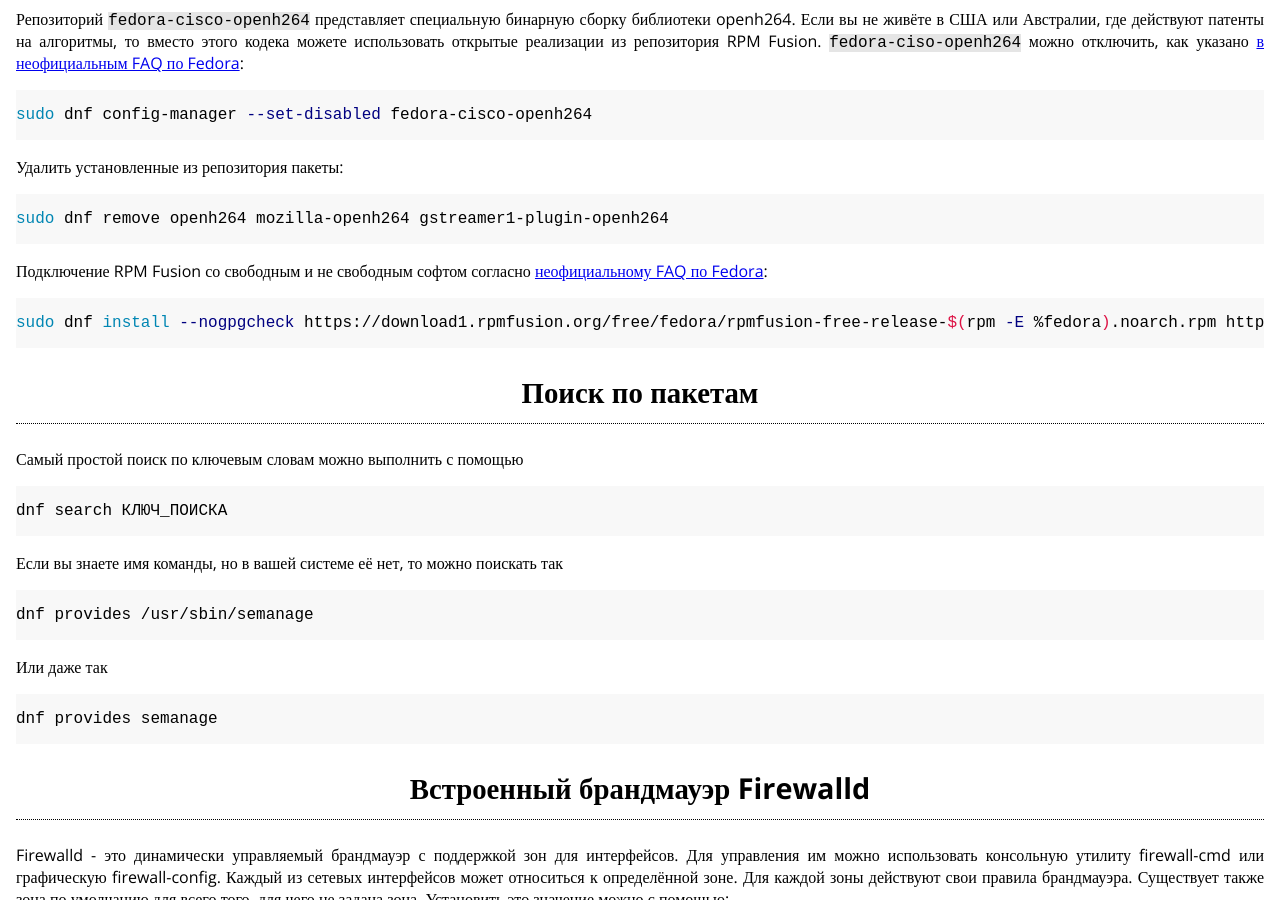
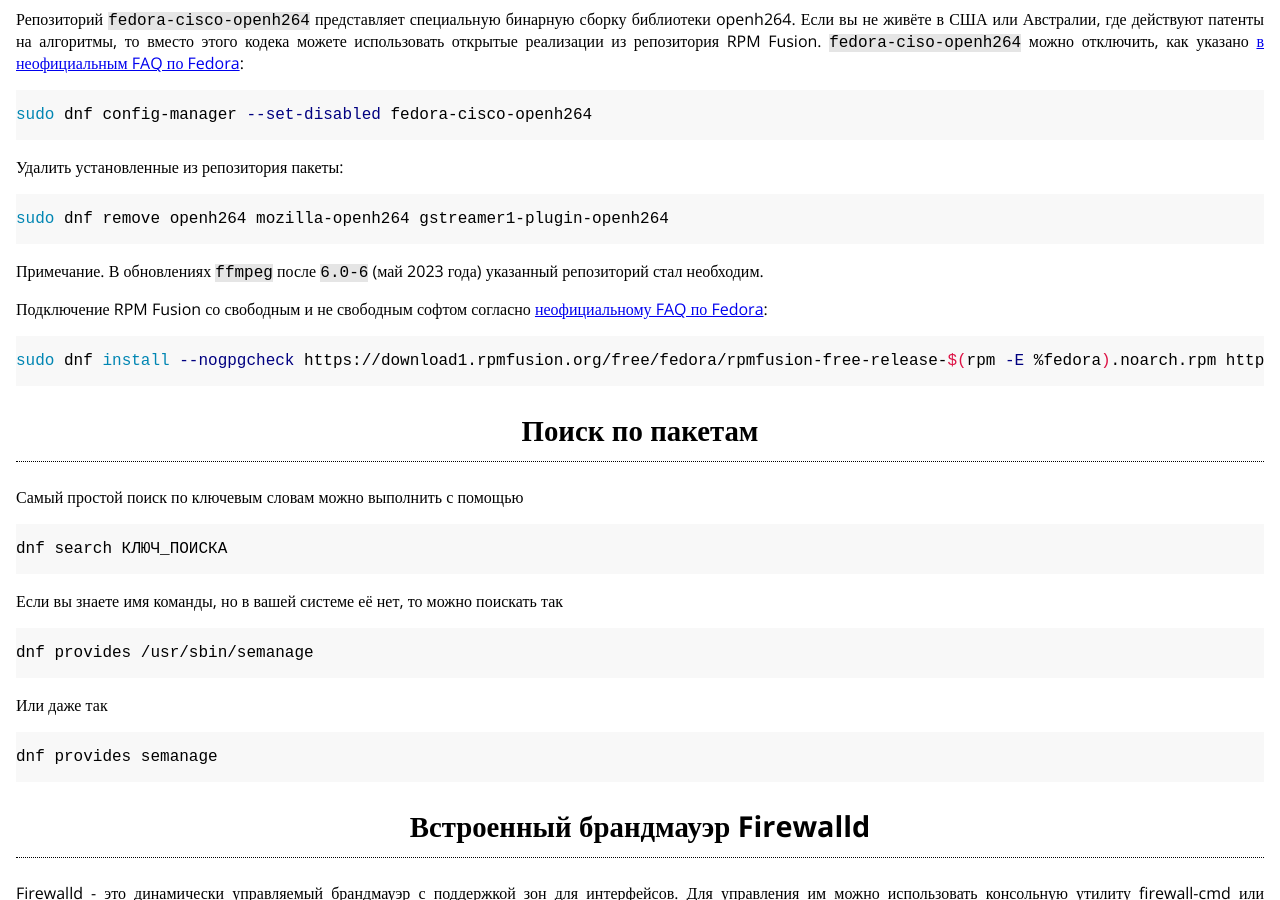
Before and after one commit to fsa/site, a Jekyll site: the page built from _posts/2021-04-12-fedora_first_steps.md, in a window 1280 px wide and 900 px high, scrolled down 814 px. Built offline with Jekyll 4.4.1, drawn with Linux system fonts in a browser that asks for light colours.

Commit message:
Уточнение на счёт ffmpeg и cisco-openh264

````diff
--- a/_posts/2021-04-12-fedora_first_steps.md
+++ b/_posts/2021-04-12-fedora_first_steps.md
@@ -37,6 +37,8 @@
 ```bash
 sudo dnf remove openh264 mozilla-openh264 gstreamer1-plugin-openh264
 ```
+
+Примечание. В обновлениях `ffmpeg` после `6.0-6` (май 2023 года) указанный репозиторий стал необходим.
 
 Подключение RPM Fusion со свободным и не свободным софтом согласно [неофициальному FAQ по Fedora](https://russianfedora.github.io/FAQ/generic-info.html#rpm-fusion):
 
````
